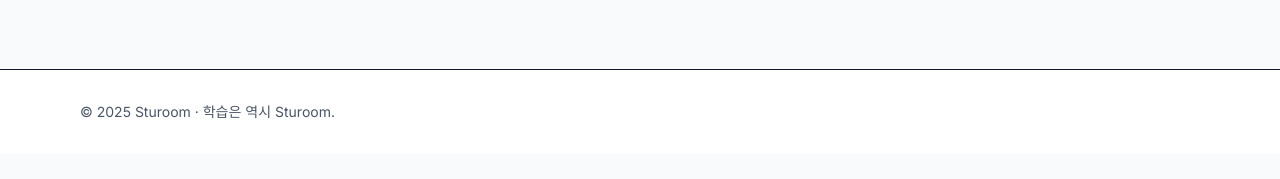
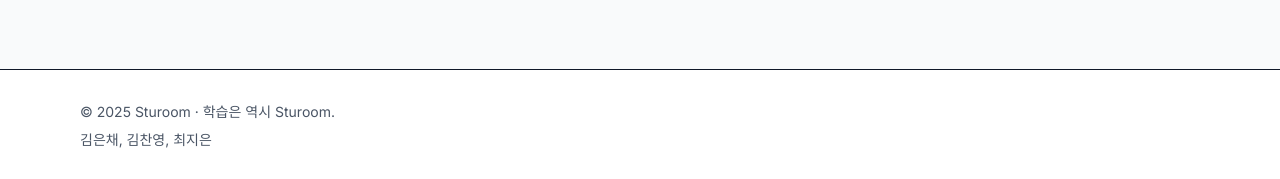
Before and after one commit to ST-CK/Sturoom, a Next.js app: page / in a window 1280 px wide. Shown: the part 1714-1893 px from the top of the page. Before the commit the page ends 1868 px from the top, so only its background shows below. Built offline with nearby package versions, Linux system fonts and the light colour scheme.

Commit message:
#11 [Make] Footer 글 추가

```diff
--- a/src/components/layout/Footer.tsx
+++ b/src/components/layout/Footer.tsx
@@ -4,7 +4,8 @@ export default function Footer() {
   return (
     <footer className="mt-20 border-t bg-white">
       <Container className="py-8 text-sm text-gray-600">
-        © {new Date().getFullYear()} Sturoom · 학습은 역시 Sturoom.
+        <div>© {new Date().getFullYear()} Sturoom · 학습은 역시 Sturoom.</div>
+        <div className="mt-2"> 김은채, 김찬영, 최지은 </div>
       </Container>
     </footer>
   );
```
